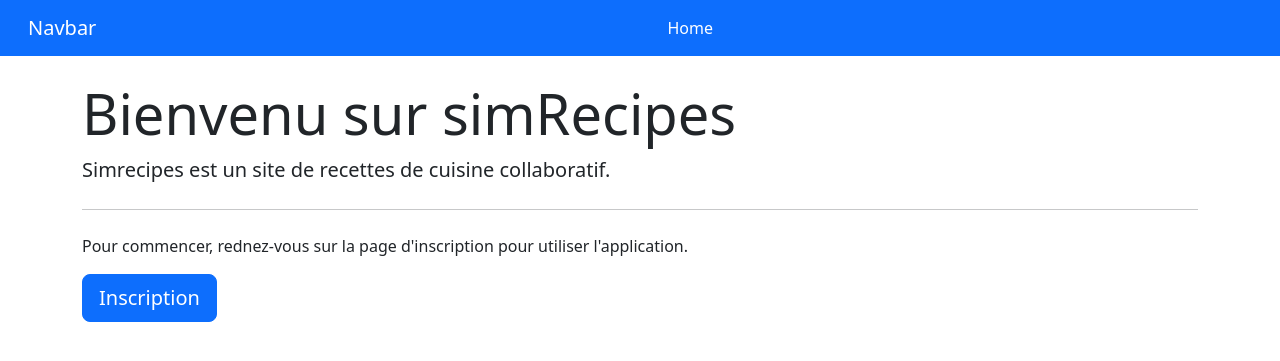
After one commit to Nicolas-Lefebvre/symrecipes, a Symfony app: template templates/home.html.twig in a window 1280 px wide. The commit adds this page. Shown: the top 361 px of the page. Run offline with Twig, Linux system fonts and the light colour scheme; the template is opened without the code that fills it, so the values that code supplies are empty; some libraries are stand-ins or nearby versions.

Commit message:
✨ Add Homepage

```diff
--- a/templates/base.html.twig
+++ b/templates/base.html.twig
@@ -7,6 +7,10 @@
         {# Run `composer require symfony/webpack-encore-bundle` to start using Symfony UX #}
         {% block stylesheets %}
             {{ encore_entry_link_tags('app') }}
+
+            <link rel="stylesheet" href="https://cdnjs.cloudflare.com/ajax/libs/bootswatch/5.3.2/united/bootstrap.min.css" integrity="sha512-K7slJiS9xNJpev8NgMlUlF0XrIoGFx0GCgH2eKadDu72vwfe3Hd6ETVQQJEuD5hm2ssyD16EbvLkCeTL87ngeQ==" crossorigin="anonymous" referrerpolicy="no-referrer" />
+            <link rel="stylesheet" href="https://cdnjs.cloudflare.com/ajax/libs/bootswatch/5.3.2/united/bootstrap.rtl.min.css" integrity="sha512-B8XTTtq6q9KmIy51+wTXjZDPE8Xe4jAGD9vOJ7fMxeMkrijpdRm2AGbxjhVFV43Yvpeg+j03g8n9Chravq31RA==" crossorigin="anonymous" referrerpolicy="no-referrer" />
+
         {% endblock %}
 
         {% block javascripts %}
@@ -14,6 +18,9 @@
         {% endblock %}
     </head>
     <body>
+        {% block header %}
+            {% include 'partials/_header.html.twig' %}
+        {% endblock %}
         {% block body %}{% endblock %}
     </body>
 </html>
--- /dev/null
+++ b/templates/home.html.twig
@@ -0,0 +1,18 @@
+{% extends "base.html.twig" %}
+
+{% block title %}
+    Symrecipe - Accueil
+{% endblock %}
+
+{% block body %}
+<div class="container mt-4">
+  <div class="jumbotron">
+    <h1 class="display-4">Bienvenu sur simRecipes</h1>
+    <p class="lead">Simrecipes est un site de recettes de cuisine collaboratif.</p>
+    <hr class="my-4">
+    <p>Pour commencer, rednez-vous sur la page d'inscription pour utiliser l'application.</p>
+    <a class="btn btn-primary btn-lg" href="#" role="button">Inscription</a>
+  </div>
+</div>
+
+{% endblock %}
--- /dev/null
+++ b/templates/partials/_header.html.twig
@@ -0,0 +1,17 @@
+<nav class="navbar navbar-expand-lg bg-primary" data-bs-theme="dark">
+  <div class="container-fluid">
+    <a class="navbar-brand" href="#">Navbar</a>
+    <button class="navbar-toggler" type="button" data-bs-toggle="collapse" data-bs-target="#navbarColor01" aria-controls="navbarColor01" aria-expanded="false" aria-label="Toggle navigation">
+      <span class="navbar-toggler-icon"></span>
+    </button>
+    <div class="collapse navbar-collapse" id="navbarColor01">
+      <ul class="navbar-nav me-auto">
+        <li class="nav-item">
+          <a class="nav-link active" href="#">Home
+            <span class="visually-hidden">(current)</span>
+          </a>
+        </li>
+      </ul>
+    </div>
+  </div>
+</nav>
```
Also changed, not shown: src/Controller/HomeController.php (added, +16 -0 lines).
